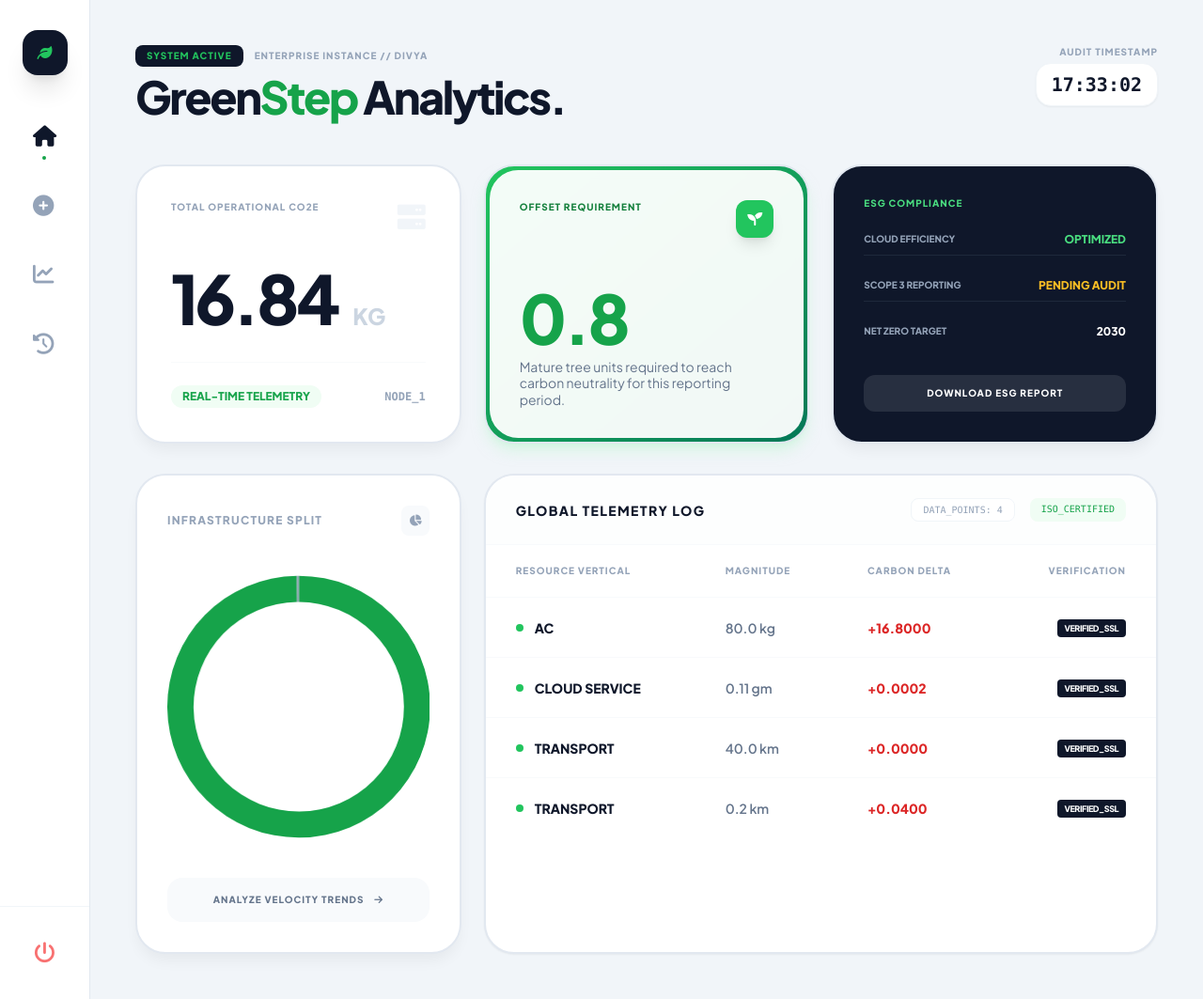
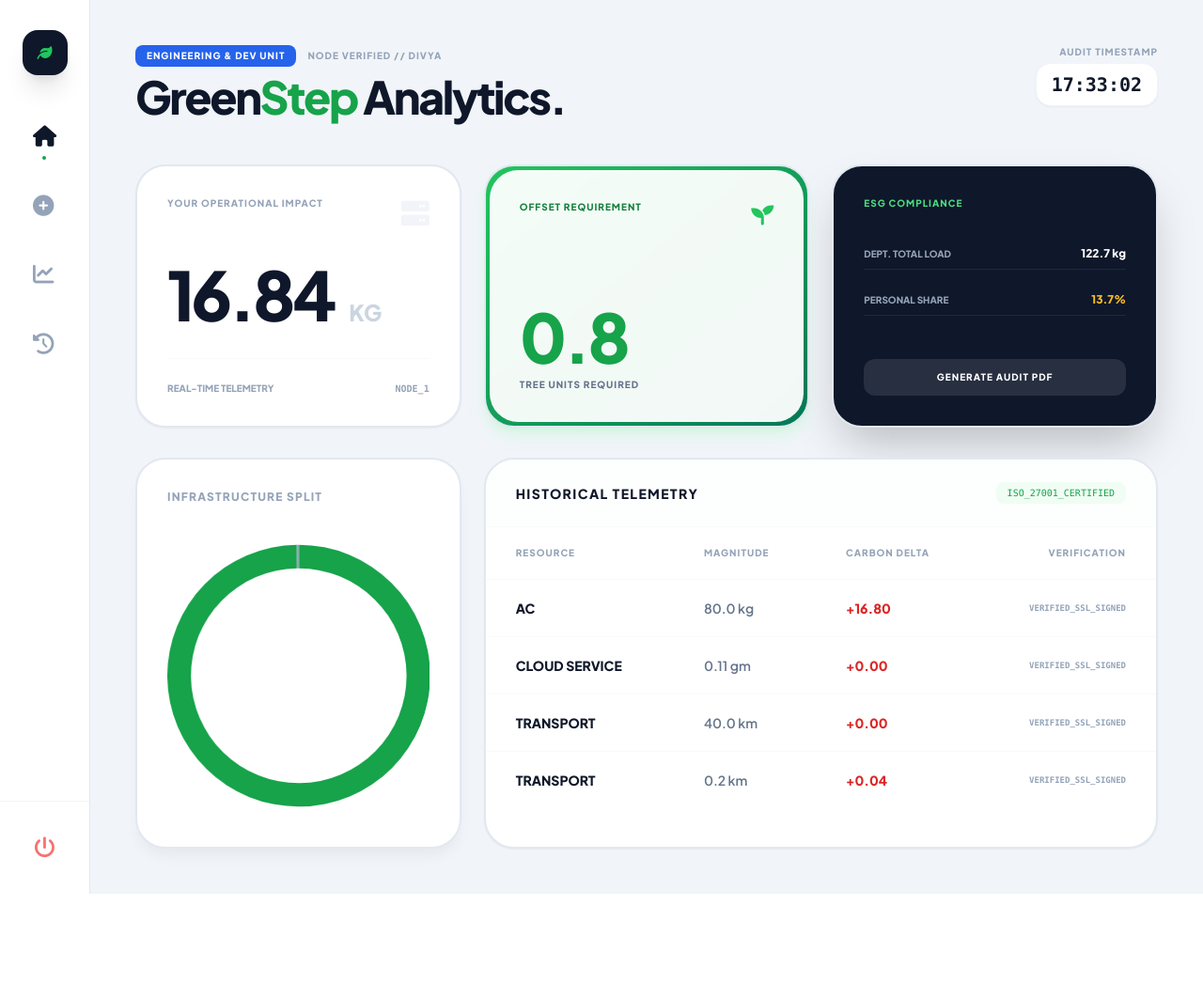
Before and after one commit to DIVYA-KAREGAONKAR/Green_Step, a Django app: page / in a window 1280 px wide. Shown: the whole page at 94% size. After the commit the page ends 951 px from the top, so only its background shows below. Run offline with Django 5.2, Linux system fonts and the light colour scheme; a user stored in the database is signed in; data comes from the database, SQL or seed files in the repository; both versions use the stored data as it was after the commit; some libraries are stand-ins or nearby versions.

Commit message:
frontend ready

```diff
--- a/core/templates/core/dashboard.html
+++ b/core/templates/core/dashboard.html
@@ -5,8 +5,13 @@
     <header class="mb-12 flex justify-between items-start">
         <div>
             <div class="flex items-center gap-3 mb-2">
-                <span class="px-3 py-1 bg-slate-900 text-green-500 text-[10px] font-black rounded-lg tracking-widest uppercase">System Active</span>
-                <span class="text-slate-400 text-[10px] font-bold uppercase tracking-widest">Enterprise Instance // {{ user.username|upper }}</span>
+                <span class="px-3 py-1 rounded-lg text-[10px] font-black tracking-widest uppercase
+                    {% if metrics.dept_code == 'ENG' %} bg-blue-600 text-white
+                    {% elif metrics.dept_code == 'SLS' %} bg-amber-500 text-black
+                    {% else %} bg-slate-900 text-green-500 {% endif %}">
+                    {{ metrics.dept_name }} UNIT
+                </span>
+                <span class="text-slate-400 text-[10px] font-bold uppercase tracking-widest">Node Verified // {{ user.username|upper }}</span>
             </div>
             <h1 class="text-5xl font-[900] text-slate-900 tracking-tighter">
                 Green<span class="text-green-600">Step</span> Analytics.
@@ -18,21 +23,21 @@
         </div>
     </header>
 
+
+
     <div class="grid grid-cols-12 gap-6 mb-8">
-        <div class="col-span-12 lg:col-span-4 fresh-card p-1 relative overflow-hidden group transition-all duration-500 hover:shadow-2xl">
-            <div class="bg-white rounded-[1.9rem] p-8 h-full flex flex-col justify-between">
+        <div class="col-span-12 lg:col-span-4 fresh-card p-8 bg-white flex flex-col justify-between shadow-sm">
             <div class="flex justify-between items-start">
-                    <span class="text-[10px] font-bold uppercase tracking-widest text-slate-400">Total Operational CO2e</span>
+                <span class="text-[10px] font-bold uppercase tracking-widest text-slate-400">Your Operational Impact</span>
                 <i class="fa-solid fa-server text-slate-100 text-3xl"></i>
             </div>
             <div class="mt-8 flex items-baseline gap-4">
                 <span class="text-7xl font-[900] text-slate-900 tracking-tighter">{{ metrics.total|floatformat:2 }}</span>
                 <span class="text-2xl text-slate-300 font-black uppercase">kg</span>
             </div>
-                <div class="mt-8 pt-6 border-t border-slate-50 flex items-center justify-between text-xs font-bold">
-                    <span class="text-green-600 bg-green-50 px-3 py-1 rounded-full uppercase">Real-time Telemetry</span>
-                    <span class="text-slate-400 font-mono">NODE_{{ user.id|default:"001" }}</span>
-                </div>
+            <div class="mt-8 pt-6 border-t border-slate-50 flex items-center justify-between text-[10px] font-black uppercase text-slate-400">
+                <span>Real-time Telemetry</span>
+                <span class="font-mono">NODE_{{ user.id }}</span>
             </div>
         </div>
 
@@ -40,91 +45,73 @@
             <div class="bg-white/95 backdrop-blur-sm rounded-[1.9rem] p-8 h-full flex flex-col justify-between">
                 <div class="flex justify-between items-start">
                     <span class="text-[10px] font-bold uppercase tracking-widest text-green-700">Offset Requirement</span>
-                    <div class="w-10 h-10 rounded-xl bg-green-500 text-white flex items-center justify-center shadow-lg">
-                        <i class="fa-solid fa-seedling"></i>
-                    </div>
+                    <i class="fa-solid fa-seedling text-green-500 text-2xl"></i>
                 </div>
                 <div class="mt-4">
                     <span class="text-7xl font-[900] text-green-600 tracking-tighter">{{ metrics.trees|floatformat:1 }}</span>
-                    <p class="text-slate-500 text-sm font-medium mt-2 leading-tight">Mature tree units required to reach carbon neutrality for this reporting period.</p>
+                    <p class="text-slate-500 text-[10px] font-bold uppercase mt-2 tracking-widest">Tree Units Required</p>
                 </div>
             </div>
         </div>
 
-        <div class="col-span-12 lg:col-span-4 fresh-card p-8 bg-slate-900 text-white flex flex-col justify-between">
+        <div class="col-span-12 lg:col-span-4 fresh-card p-8 bg-slate-900 text-white flex flex-col justify-between shadow-2xl">
             <div class="flex justify-between items-start">
                 <h3 class="text-[10px] font-black uppercase tracking-widest text-green-400">ESG Compliance</h3>
                 <i class="fa-solid fa-shield-check text-green-500"></i>
             </div>
             <div class="space-y-4">
                 <div class="flex justify-between items-center py-2 border-b border-slate-800">
-                    <span class="text-[10px] font-bold uppercase text-slate-400">Cloud Efficiency</span>
-                    <span class="text-xs font-black text-green-400">OPTIMIZED</span>
+                    <span class="text-[10px] font-bold uppercase text-slate-400">Dept. Total Load</span>
+                    <span class="text-xs font-black">{{ metrics.dept_total|floatformat:1 }} kg</span>
                 </div>
                 <div class="flex justify-between items-center py-2 border-b border-slate-800">
-                    <span class="text-[10px] font-bold uppercase text-slate-400">Scope 3 Reporting</span>
-                    <span class="text-xs font-black text-amber-400">PENDING AUDIT</span>
-                </div>
-                <div class="flex justify-between items-center py-2">
-                    <span class="text-[10px] font-bold uppercase text-slate-400">Net Zero Target</span>
-                    <span class="text-xs font-black">2030</span>
+                    <span class="text-[10px] font-bold uppercase text-slate-400">Personal Share</span>
+                    <span class="text-xs font-black text-amber-400">
+                        {{ metrics.personal_share|floatformat:1 }}%
+                    </span>
                 </div>
             </div>
-            <button class="w-full mt-4 py-3 bg-white/10 hover:bg-white/20 rounded-xl text-[10px] font-black uppercase tracking-widest transition">Download ESG Report</button>
+            <a href="{% url 'export_pdf' %}" class="w-full mt-4 py-3 bg-white/10 hover:bg-white/20 rounded-xl text-[10px] font-black uppercase tracking-widest transition text-center block">
+    Generate Audit PDF
+</a>
         </div>
     </div>
 
     <div class="grid grid-cols-12 gap-6">
         <div class="col-span-12 lg:col-span-4 fresh-card p-8 bg-white flex flex-col">
-            <div class="flex justify-between items-center mb-8">
-                <h3 class="text-xs font-black uppercase tracking-widest text-slate-400">Infrastructure Split</h3>
-                <span class="p-2 bg-slate-50 rounded-lg text-slate-400 text-xs"><i class="fa-solid fa-chart-pie"></i></span>
-            </div>
+            <h3 class="text-xs font-black uppercase tracking-widest text-slate-400 mb-8">Infrastructure Split</h3>
             <div class="relative flex-1 min-h-[250px]">
                 <canvas id="freshChart"></canvas>
             </div>
-            <a href="{% url 'trends' %}" class="mt-8 block text-center py-4 bg-slate-50 rounded-2xl text-[10px] font-black uppercase tracking-widest text-slate-500 hover:bg-green-600 hover:text-white transition-all duration-300">
-                Analyze Velocity Trends <i class="fa-solid fa-arrow-right ml-2"></i>
-            </a>
         </div>
 
         <div class="col-span-12 lg:col-span-8 fresh-card overflow-hidden bg-white shadow-sm">
             <div class="px-8 py-6 border-b border-slate-50 flex justify-between items-center bg-slate-50/30">
-                <h3 class="font-black text-slate-900 text-sm uppercase tracking-widest">Global Telemetry Log</h3>
-                <div class="flex gap-4">
-                    <span class="text-[10px] text-slate-400 font-mono bg-white px-3 py-1 rounded-lg border border-slate-100">DATA_POINTS: {{ entries|length }}</span>
-                    <span class="text-[10px] text-green-600 font-mono bg-green-50 px-3 py-1 rounded-lg">ISO_CERTIFIED</span>
-                </div>
+                <h3 class="font-black text-slate-900 text-sm uppercase tracking-widest">Historical Telemetry</h3>
+                <span class="text-[10px] text-green-600 font-mono bg-green-50 px-3 py-1 rounded-lg">ISO_27001_CERTIFIED</span>
             </div>
             <div class="overflow-x-auto">
                 <table class="w-full text-left">
                     <thead class="text-[10px] font-black uppercase tracking-widest text-slate-400 border-b border-slate-50">
                         <tr>
-                            <th class="px-8 py-5">Resource Vertical</th>
+                            <th class="px-8 py-5">Resource</th>
                             <th class="px-8 py-5">Magnitude</th>
                             <th class="px-8 py-5">Carbon Delta</th>
                             <th class="px-8 py-5 text-right">Verification</th>
                         </tr>
                     </thead>
-                    <tbody class="divide-y divide-slate-50 text-sm font-semibold">
+                    <tbody class="divide-y divide-slate-50 text-sm font-semibold text-slate-700">
                         {% for entry in entries %}
                         <tr class="group hover:bg-slate-50 transition-colors">
-                            <td class="px-8 py-5">
-                                <div class="flex items-center gap-3">
-                                    <div class="w-2 h-2 rounded-full bg-green-500"></div>
-                                    <span class="font-black text-slate-900">{{ entry.category.name|upper }}</span>
-                                </div>
-                            </td>
+                            <td class="px-8 py-5 font-black text-slate-900">{{ entry.category.name|upper }}</td>
                             <td class="px-8 py-5 text-slate-500">{{ entry.value }} {{ entry.category.unit }}</td>
-                            <td class="px-8 py-5">
-                                <span class="text-red-600 font-black">+{{ entry.co2_total|floatformat:4 }}</span>
-                            </td>
-                            <td class="px-8 py-5 text-right">
-                                <span class="text-[9px] font-black px-2 py-1 bg-slate-900 text-white rounded uppercase tracking-tighter">Verified_SSL</span>
-                            </td>
+                            <td class="px-8 py-5 text-red-600 font-black">+{{ entry.co2_total|floatformat:2 }}</td>
+                            <td class="px-8 py-5 text-right font-mono text-[9px] text-slate-400 uppercase">VERIFIED_SSL_SIGNED</td>
                         </tr>
                         {% empty %}
-                        <tr><td colspan="4" class="p-24 text-center text-slate-300 font-bold uppercase tracking-widest">Establishing secure data link...</td></tr>
+                        <tr>
+                            <td colspan="4" class="p-20 text-center text-slate-300 font-black uppercase tracking-[0.2em]">Awaiting Data Stream...</td>
+                        </tr>
                         {% endfor %}
                     </tbody>
                 </table>
@@ -143,18 +130,6 @@
         const values = JSON.parse(document.getElementById('circle-values').textContent);
         const ctx = document.getElementById('freshChart').getContext('2d');
 
-        if (labels.length === 0) {
-            new Chart(ctx, {
-                type: 'doughnut',
-                data: {
-                    labels: ['Syncing'],
-                    datasets: [{ data: [1], backgroundColor: ['#f1f5f9'], borderWidth: 0 }]
-                },
-                options: { cutout: '85%', plugins: { legend: { display: false } } }
-            });
-            return;
-        }
-
         new Chart(ctx, {
             type: 'doughnut',
             data: {
@@ -163,15 +138,14 @@
                     data: values,
                     backgroundColor: ['#16a34a', '#0f172a', '#64748b', '#94a3b8', '#cbd5e1'],
                     borderWidth: 0,
-                    hoverOffset: 20
+                    hoverOffset: 15
                 }]
             },
             options: {
                 plugins: { legend: { display: false } },
-                cutout: '80%',
+                cutout: '82%',
                 responsive: true,
-                maintainAspectRatio: false,
-                animation: { animateRotate: true, duration: 1500 }
+                maintainAspectRatio: false
             }
         });
     });
--- a/core/urls.py
+++ b/core/urls.py
@@ -12,4 +12,5 @@ urlpatterns = [
     path('login/', views.login_view, name='login'),
     path('register/', views.register_view, name='register'),
     path('logout/', auth_views.LogoutView.as_view(next_page='login'), name='logout'),
+    path('export-pdf/', views.export_pdf, name='export_pdf'),
 ]
--- a/core/views.py
+++ b/core/views.py
@@ -1,4 +1,7 @@
 
+import datetime
+import datetime
+from django.http import HttpResponse
 from django.shortcuts import redirect, render
 from .models import CarbonEntry, Category
 from .services.carbon_logic import calculate_metrics
@@ -10,42 +13,84 @@ from django.shortcuts import render
 from django.shortcuts import render, redirect
 from django.contrib.auth import login, authenticate, logout
 from django.contrib.auth.forms import UserCreationForm, AuthenticationForm
-
+from django.db.models import Sum
+from .forms import ExtendedRegisterForm
+from .utils import render_to_pdf # Import our helper
 
 @login_required
+def export_pdf(request):
+    user_entries = CarbonEntry.objects.filter(user=request.user).order_by('-created_at')
+    total = user_entries.aggregate(Sum('co2_total'))['co2_total__sum'] or 0
+
+    context = {
+        'user': request.user,
+        'entries': user_entries,
+        'total': total,
+        'dept': request.user.profile.get_department_display(),
+        'date': datetime.datetime.now(),
+    }
+
+    pdf = render_to_pdf('core/audit_report.html', context)
+    if pdf:
+        response = HttpResponse(pdf, content_type='application/pdf')
+        filename = f"Audit_Report_{request.user.username}.pdf"
+        content = f"attachment; filename='{filename}'"
+        response['Content-Disposition'] = content
+        return response
+    return HttpResponse("Error generating PDF", status=400)
+@login_required
 def dashboard(request):
-    # Fetch entries for the current user
-    entries = CarbonEntry.objects.filter(user=request.user).order_by('-created_at')
+    # 1. DATA ISOLATION: Get only this user's entries
+    user_entries = CarbonEntry.objects.filter(user=request.user).order_by('-created_at')
+    user_total = user_entries.aggregate(Sum('co2_total'))['co2_total__sum'] or 0
 
-    # Logic to get breakdown by category for the Intensity Split circle
-    breakdown = entries.values('category__name').annotate(total=Sum('co2_total'))
-
+    # 2. TELEMETRY: Category Breakdown for the "Infrastructure Split" Chart
+    breakdown = user_entries.values('category__name').annotate(total=Sum('co2_total'))
     circle_labels = [item['category__name'] for item in breakdown]
     circle_values = [float(item['total']) for item in breakdown]
 
+    # 3. ENTERPRISE CONTEXT: Compare User vs Department
+    dept_code = request.user.profile.department
+    dept_name = request.user.profile.get_department_display()
+
+    # Sum total impact of everyone in the same department
+    dept_total = CarbonEntry.objects.filter(
+        user__profile__department=dept_code
+    ).aggregate(Sum('co2_total'))['co2_total__sum'] or 0
+
+    # Calculate Personal Share safely (Avoid division by zero)
+    personal_share = 0
+    if dept_total > 0:
+        personal_share = (user_total / dept_total) * 100
+
     context = {
-        'entries': entries[:5], # Show last 5 logs
         'metrics': {
-            'total': entries.aggregate(Sum('co2_total'))['co2_total__sum'] or 0,
-            'trees': (entries.aggregate(Sum('co2_total'))['co2_total__sum'] or 0) / 21,
+            'total': user_total,
+            'trees': user_total / 21,
+            'dept_name': dept_name,
+            'dept_total': dept_total,
+            'dept_code': dept_code,
+            'personal_share': personal_share, # Logic moved from template to here
         },
+        'entries': user_entries[:10],
         'circle_labels': circle_labels,
         'circle_values': circle_values,
     }
     return render(request, 'core/dashboard.html', context)
-
-
 def register_view(request):
     if request.method == "POST":
-        form = UserCreationForm(request.POST)
+        form = ExtendedRegisterForm(request.POST)
         if form.is_valid():
             user = form.save()
+            # Save the department to the profile
+            user.profile.department = form.cleaned_data.get('department')
+            user.profile.save()
+
             login(request, user)
             return redirect('dashboard')
     else:
-        form = UserCreationForm()
+        form = ExtendedRegisterForm()
     return render(request, 'core/register.html', {'form': form})
-
 def login_view(request):
     if request.method == "POST":
         form = AuthenticationForm(data=request.POST)
```
Also changed, not shown: core/forms.py (added, +15 -0 lines), core/models.py (+39 -0 lines), core/templates/core/audit_report.html (added, +47 -0 lines), core/utils.py (added, +12 -0 lines), core/migrations/0004_profile.py (added), db.sqlite3. Lines whose indentation alone changed are shown as unchanged.
